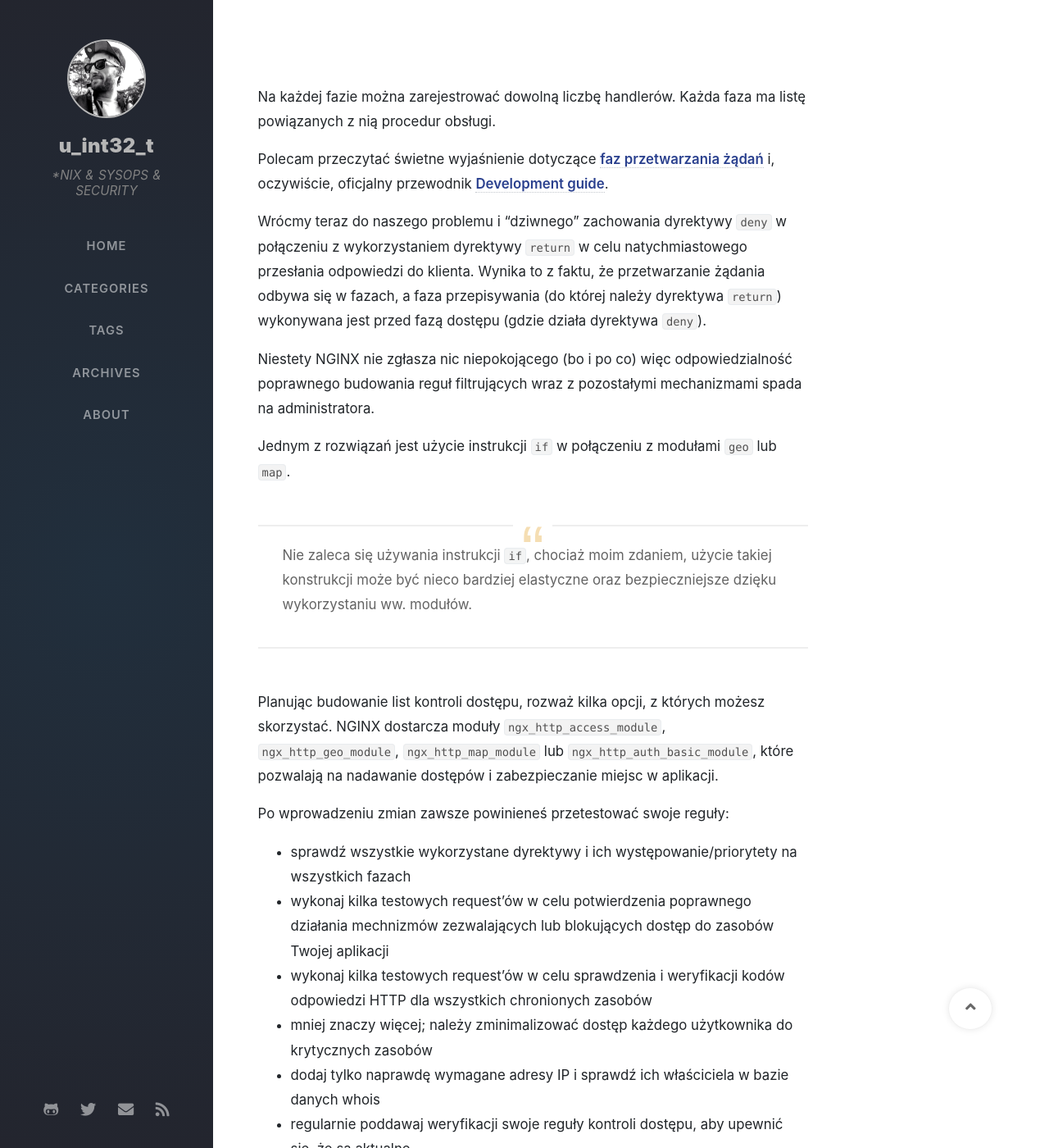
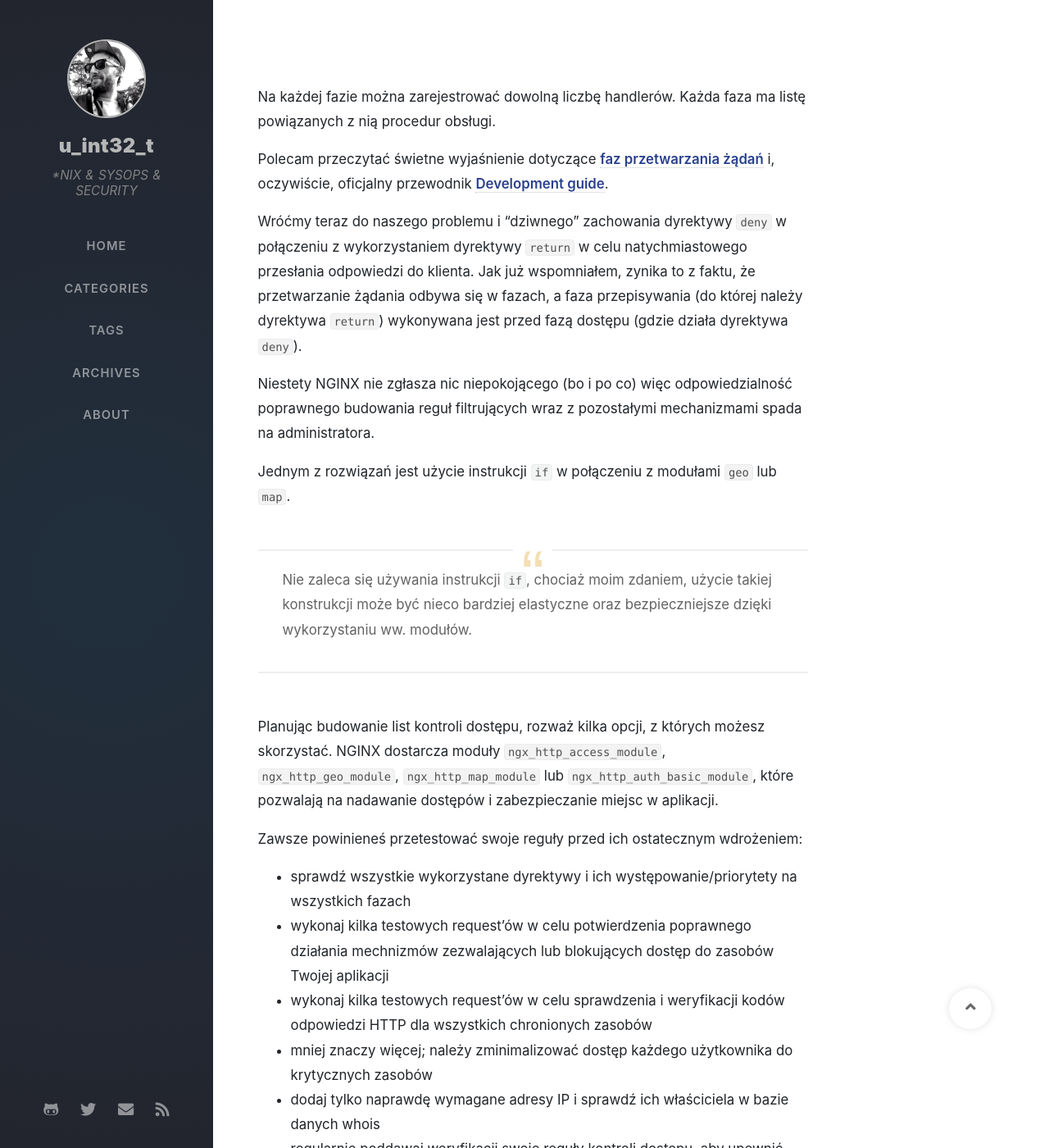
Before and after one commit to morristech/trimstray.github.io, a Jekyll site: the page built from _posts/2016-05-21-nginx-nieodpowiednie-uzycie-dyrektywy-deny.md, in a window 1280 px wide and 1400 px high, scrolled down 2554 px. Shown: the whole window at 82% size. Built offline with Jekyll 4.4.1, drawn with Linux system fonts in a browser that asks for light colours; nearby versions of some CDN libraries; some web fonts are replaced; comment, search, counter and statistics services are not loaded.

Commit message:
fix typos - signed-off-by: trimstray <trimstray@gmail.com>

```diff
--- a/_posts/2016-05-21-nginx-nieodpowiednie-uzycie-dyrektywy-deny.md
+++ b/_posts/2016-05-21-nginx-nieodpowiednie-uzycie-dyrektywy-deny.md
@@ -88,17 +88,17 @@ Na każdej fazie można zarejestrować dowolną liczbę handlerów. Każda faza
 
 Polecam przeczytać świetne wyjaśnienie dotyczące [faz przetwarzania żądań](http://scm.zoomquiet.top/data/20120312173425/index.html) i, oczywiście, oficjalny przewodnik [Development guide](http://nginx.org/en/docs/dev/development_guide.html).
 
-Wrócmy teraz do naszego problemu i "dziwnego" zachowania dyrektywy `deny` w połączeniu z wykorzystaniem dyrektywy `return` w celu natychmiastowego przesłania odpowiedzi do klienta. Wynika to z faktu, że przetwarzanie żądania odbywa się w fazach, a faza przepisywania (do której należy dyrektywa `return`) wykonywana jest przed fazą dostępu (gdzie działa dyrektywa `deny`).
+Wróćmy teraz do naszego problemu i "dziwnego" zachowania dyrektywy `deny` w połączeniu z wykorzystaniem dyrektywy `return` w celu natychmiastowego przesłania odpowiedzi do klienta. Jak już wspomniałem, zynika to z faktu, że przetwarzanie żądania odbywa się w fazach, a faza przepisywania (do której należy dyrektywa `return`) wykonywana jest przed fazą dostępu (gdzie działa dyrektywa `deny`).
 
 Niestety NGINX nie zgłasza nic niepokojącego (bo i po co) więc odpowiedzialność poprawnego budowania reguł filtrujących wraz z pozostałymi mechanizmami spada na administratora.
 
 Jednym z rozwiązań jest użycie instrukcji `if` w połączeniu z modułami `geo` lub `map`.
 
-  > Nie zaleca się używania instrukcji `if`, chociaż moim zdaniem, użycie takiej konstrukcji może być nieco bardziej elastyczne oraz bezpieczniejsze dzięku wykorzystaniu ww. modułów.
+  > Nie zaleca się używania instrukcji `if`, chociaż moim zdaniem, użycie takiej konstrukcji może być nieco bardziej elastyczne oraz bezpieczniejsze dzięki wykorzystaniu ww. modułów.
 
 Planując budowanie list kontroli dostępu, rozważ kilka opcji, z których możesz skorzystać. NGINX dostarcza moduły `ngx_http_access_module`, `ngx_http_geo_module`, `ngx_http_map_module` lub `ngx_http_auth_basic_module`, które pozwalają na nadawanie dostępów i zabezpieczanie miejsc w aplikacji.
 
-Po wprowadzeniu zmian zawsze powinieneś przetestować swoje reguły:
+Zawsze powinieneś przetestować swoje reguły przed ich ostatecznym wdrożeniem:
 
 - sprawdź wszystkie wykorzystane dyrektywy i ich występowanie/priorytety na wszystkich fazach
 - wykonaj kilka testowych request'ów w celu potwierdzenia poprawnego działania mechnizmów zezwalających lub blokujących dostęp do zasobów Twojej aplikacji
```
